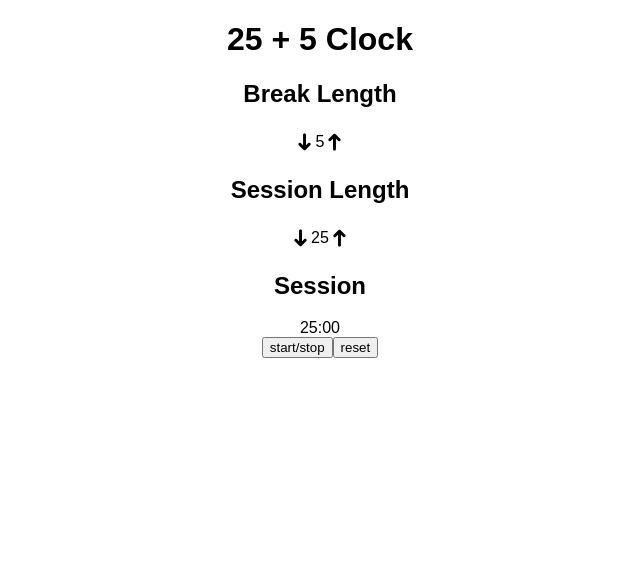
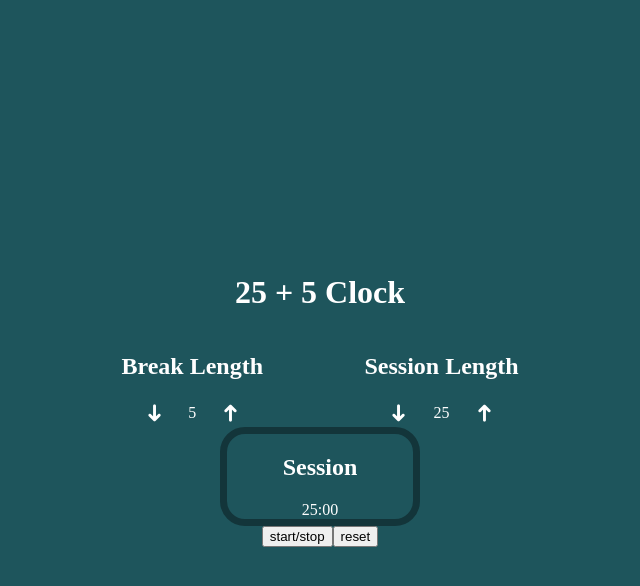
Before and after one commit to gleekzorp/freeCodeCampPomodoro, a React (Create React App) app: page / in a window 1280 px wide. Shown: the top 586 px of the page, without its empty margins (320-960 px from the left). Built offline with nearby package versions, Linux system fonts and the light colour scheme.

Commit message:
Add simple styles

```diff
--- a/src/App.js
+++ b/src/App.js
@@ -3,7 +3,7 @@ import "./styles.css";
 
 export default function App() {
   return (
-    <div className="App">
+    <div className="app">
       <Pomodoro />
     </div>
   );
--- a/src/pomodoro.js
+++ b/src/pomodoro.js
@@ -100,8 +100,9 @@ const Pomodoro = () => {
   };
 
   return (
-    <div>
+    <div className="pomodoro-container">
       <h1>25 + 5 Clock</h1>
+      <div className="length-wrapper">
         <div className="break-length-wrapper" id="break-label">
           <h2>Break Length</h2>
           <div className="button-wrapper">
@@ -142,6 +143,7 @@ const Pomodoro = () => {
             </div>
           </div>
         </div>
+      </div>
       <div className="timer-wrapper" id="timer-label">
         <h2>{breakActive ? "Break" : "Session"}</h2>
         <div id="time-left">{convertTime()}</div>
--- a/src/styles.css
+++ b/src/styles.css
@@ -1,11 +1,46 @@
-.App {
-  font-family: sans-serif;
+*,
+*::after,
+*::before {
+  box-sizing: border-box;
+}
+
+*,
+*::after,
+*::before {
+  box-sizing: border-box;
+}
+
+html,
+body {
+  margin: 0;
+}
+
+.app {
+  display: flex;
+  justify-content: center;
+  align-items: center;
+  flex-direction: column;
+  height: 100vh;
+  background-color: #1e555c;
+  color: white;
+  min-height: 600px;
+}
+
+.pomodoro-container {
+  width: 90%;
+  max-width: 600px;
   text-align: center;
+}
+
+.length-wrapper {
+  display: flex;
+  justify-content: space-evenly;
+  align-items: center;
 }
 
 .button-wrapper {
   display: flex;
-  justify-content: center;
+  justify-content: space-evenly;
   align-items: center;
 }
 
@@ -21,3 +56,10 @@
 .up-arrow {
   transform: rotate(270deg);
 }
+
+.timer-wrapper {
+  border: 7px solid #13353a;
+  border-radius: 25px;
+  width: 200px;
+  margin: 0 auto;
+}
```
Lines whose indentation alone changed are shown as unchanged.
